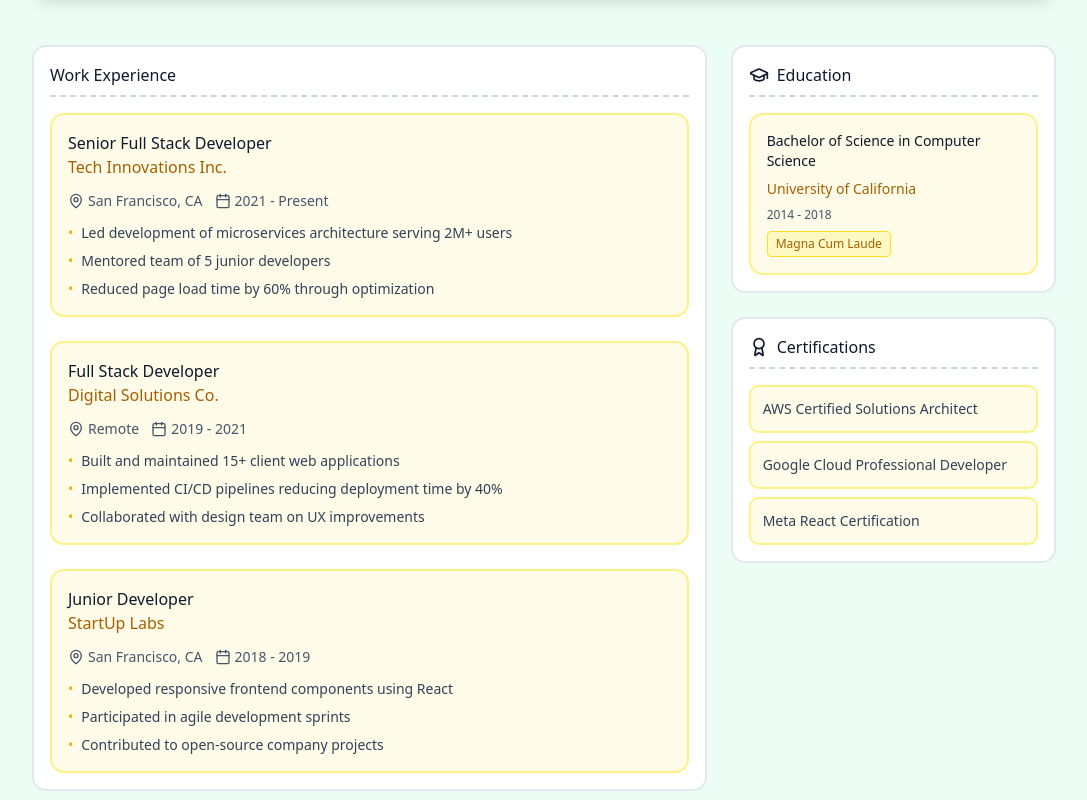
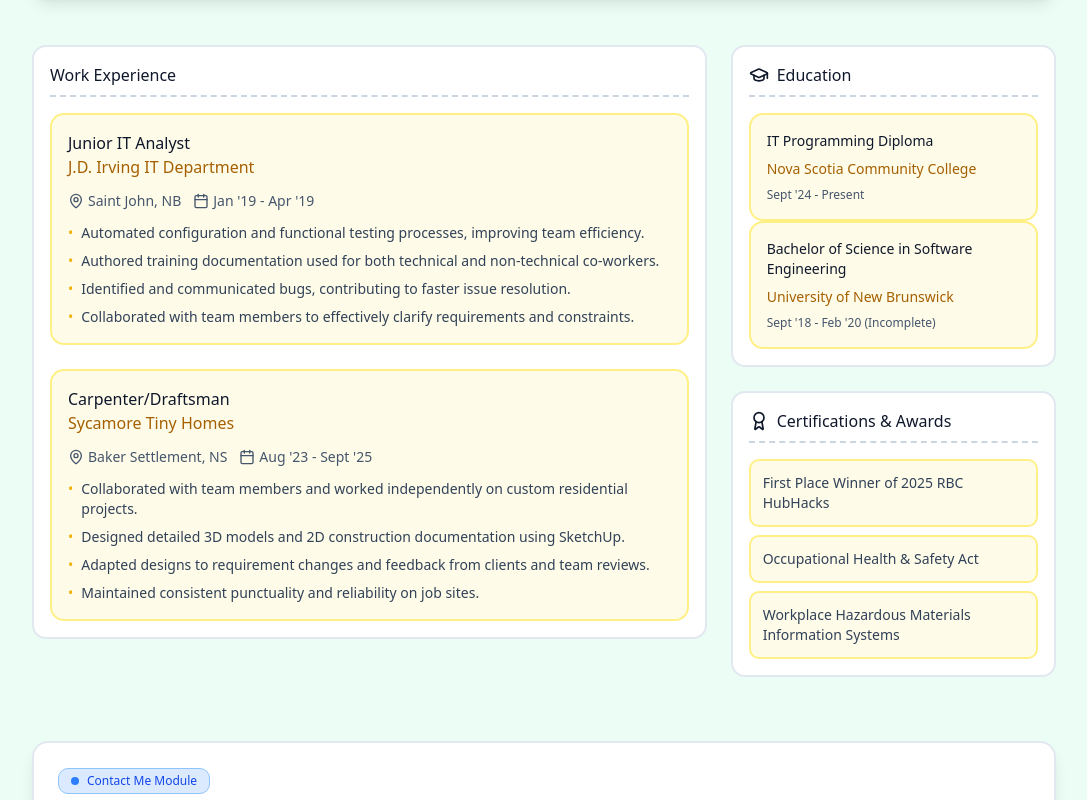
Before and after one commit to JKaulback/Personal-Portfolio-Website, a React (Vite) app: page / in a window 1280 px wide. Shown: the part 3620-4420 px from the top of the page, without its empty margins (96-1183 px from the left). Built offline with nearby package versions, Linux system fonts and the light colour scheme.

Commit message:
Updated resume section with my info

```diff
--- a/src/components/Resume.tsx
+++ b/src/components/Resume.tsx
@@ -7,53 +7,48 @@
 export function Resume({ isDarkMode }: ResumeProps) {
   const experience = [
     {
-      role: 'Senior Full Stack Developer',
-      company: 'Tech Innovations Inc.',
-      location: 'San Francisco, CA',
-      period: '2021 - Present',
+      role: 'Junior IT Analyst',
+      company: 'J.D. Irving IT Department',
+      location: 'Saint John, NB',
+      period: 'Jan \'19 - Apr \'19',
       highlights: [
-        'Led development of microservices architecture serving 2M+ users',
-        'Mentored team of 5 junior developers',
-        'Reduced page load time by 60% through optimization',
+        'Automated configuration and functional testing processes, improving team efficiency.',
+        'Authored training documentation used for both technical and non-technical co-workers.',
+        'Identified and communicated bugs, contributing to faster issue resolution.',
+        'Collaborated with team members to effectively clarify requirements and constraints.'
       ],
     },
     {
-      role: 'Full Stack Developer',
-      company: 'Digital Solutions Co.',
-      location: 'Remote',
-      period: '2019 - 2021',
+      role: 'Carpenter/Draftsman',
+      company: 'Sycamore Tiny Homes',
+      location: 'Baker Settlement, NS',
+      period: 'Aug \'23 - Sept \'25',
       highlights: [
-        'Built and maintained 15+ client web applications',
-        'Implemented CI/CD pipelines reducing deployment time by 40%',
-        'Collaborated with design team on UX improvements',
+        'Collaborated with team members and worked independently on custom residential projects.',
+        'Designed detailed 3D models and 2D construction documentation using SketchUp.',
+        'Adapted designs to requirement changes and feedback from clients and team reviews.',
+        'Maintained consistent punctuality and reliability on job sites.'
       ],
-    },
-    {
-      role: 'Junior Developer',
-      company: 'StartUp Labs',
-      location: 'San Francisco, CA',
-      period: '2018 - 2019',
-      highlights: [
-        'Developed responsive frontend components using React',
-        'Participated in agile development sprints',
-        'Contributed to open-source company projects',
-      ],
-    },
+    }
   ];
 
   const education = [
     {
-      degree: 'Bachelor of Science in Computer Science',
-      school: 'University of California',
-      period: '2014 - 2018',
-      honors: 'Magna Cum Laude',
+      degree: 'IT Programming Diploma',
+      school: 'Nova Scotia Community College',
+      period: 'Sept \'24 - Present'
+    },
+    {
+      degree: 'Bachelor of Science in Software Engineering',
+      school: 'University of New Brunswick',
+      period: 'Sept \'18 - Feb \'20 (Incomplete)',
     },
   ];
 
   const certifications = [
-    'AWS Certified Solutions Architect',
-    'Google Cloud Professional Developer',
-    'Meta React Certification',
+    'First Place Winner of 2025 RBC HubHacks',
+    'Occupational Health & Safety Act',
+    'Workplace Hazardous Materials Information Systems'
   ];
 
   return (
@@ -81,7 +76,7 @@
           <p className={`transition-colors duration-300 ${
             isDarkMode ? 'text-slate-400' : 'text-slate-600'
           }`}>
-            My journey in software development
+            My professional journey
           </p>
         </div>
 
@@ -176,13 +171,6 @@
                   }`}>
                     {edu.period}
                   </p>
-                  <span className={`inline-block mt-2 px-2 py-1 rounded text-xs border ${
-                    isDarkMode
-                      ? 'bg-yellow-900/30 text-yellow-300 border-yellow-800'
-                      : 'bg-yellow-100 text-yellow-700 border-yellow-300'
-                  }`}>
-                    {edu.honors}
-                  </span>
                 </div>
               ))}
             </div>
@@ -195,7 +183,7 @@
                 isDarkMode ? 'text-white border-slate-700' : 'text-slate-900 border-slate-300'
               }`}>
                 <Award className="w-5 h-5" />
-                Certifications
+                Certifications & Awards
               </h3>
 
               <div className="space-y-2">
```
